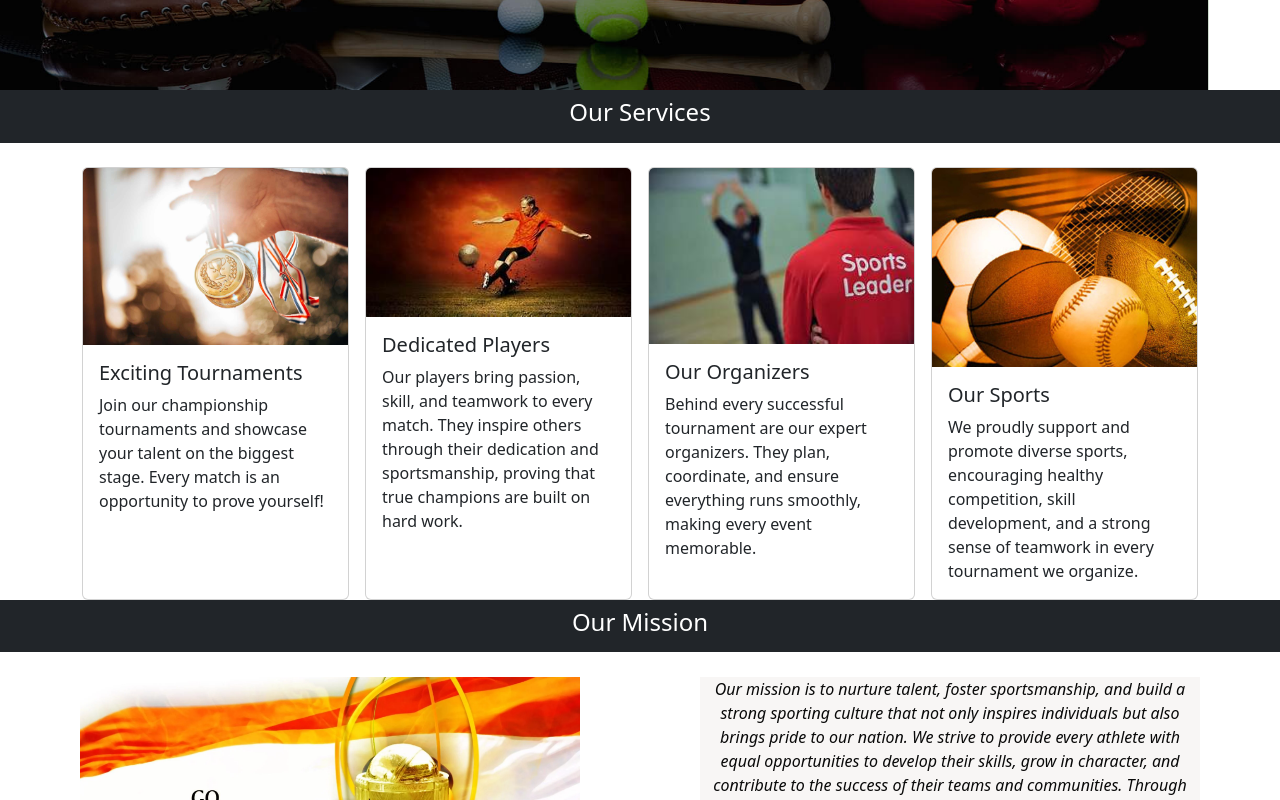
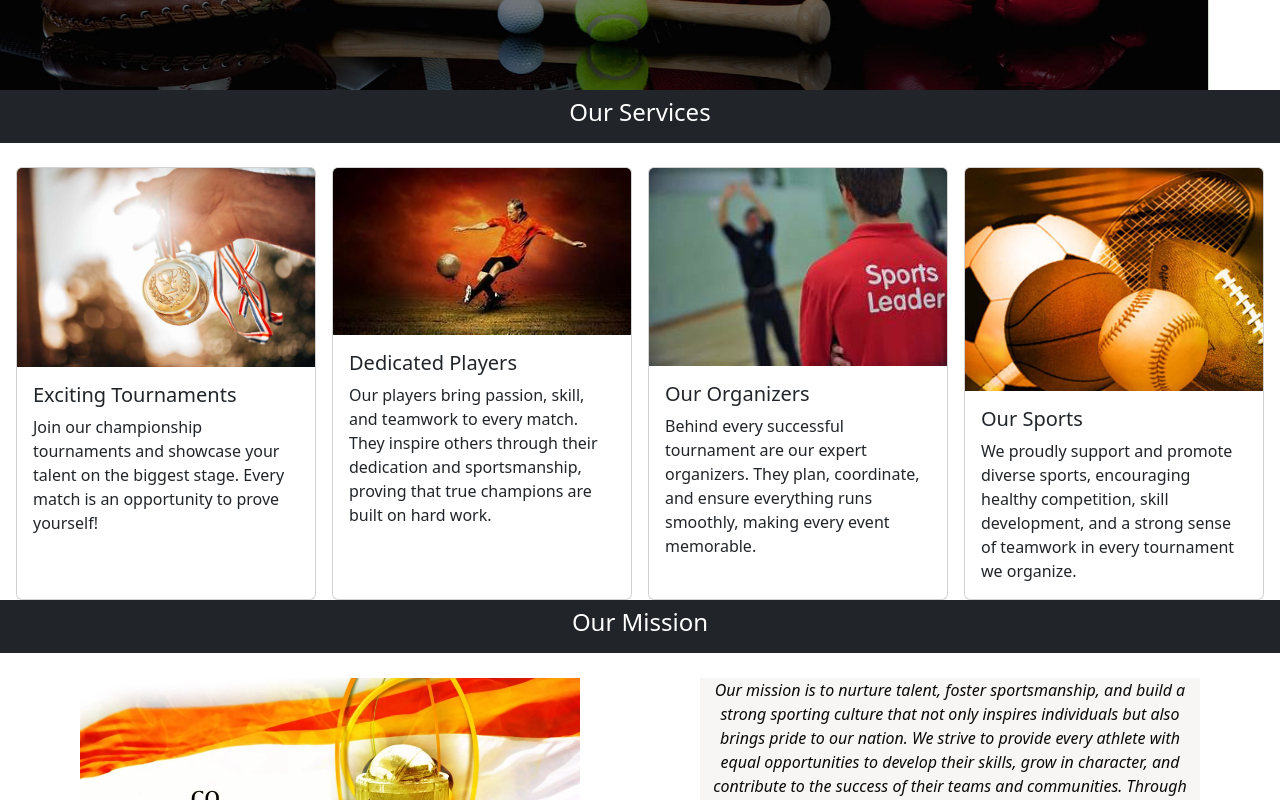
Before and after one commit to Rajnigoyal77/zivora, a website: page public/index.html in a window 1280 px wide. Shown: the part 423-1223 px from the top of the page. Drawn offline with nearby package versions, Linux system fonts and the light colour scheme.

Commit message:
Update index.html

```diff
--- a/public/index.html
+++ b/public/index.html
@@ -13,7 +13,7 @@
     src="https://cdn.jsdelivr.net/npm/bootstrap@5.3.7/dist/js/bootstrap.bundle.min.js"
     integrity="sha384-ndDqU0Gzau9qJ1lfW4pNLlhNTkCfHzAVBReH9diLvGRem5+R9g2FzA8ZGN954O5Q"
     crossorigin="anonymous"></script>
-
+<meta name="viewport" content="width=device-width, initial-scale=1">
   <script src="https://code.jquery.com/jquery-3.7.1.min.js"></script>
 
   <link rel="stylesheet" href="https://cdnjs.cloudflare.com/ajax/libs/font-awesome/6.7.2/css/all.min.css"
@@ -117,6 +117,9 @@
 }
 .card {
   transition: all 0.3s ease-in-out;
+}
+.card{
+  width: 100%;
 }
 
 
@@ -398,8 +401,7 @@
 
         </div>
  -->
-
-<div class="container mt-4">
+<div class="container-fluid mt-4 px-3">
   <div class="row g-3">
 
     <div class="col-12 col-md-6 col-lg-3">
```
